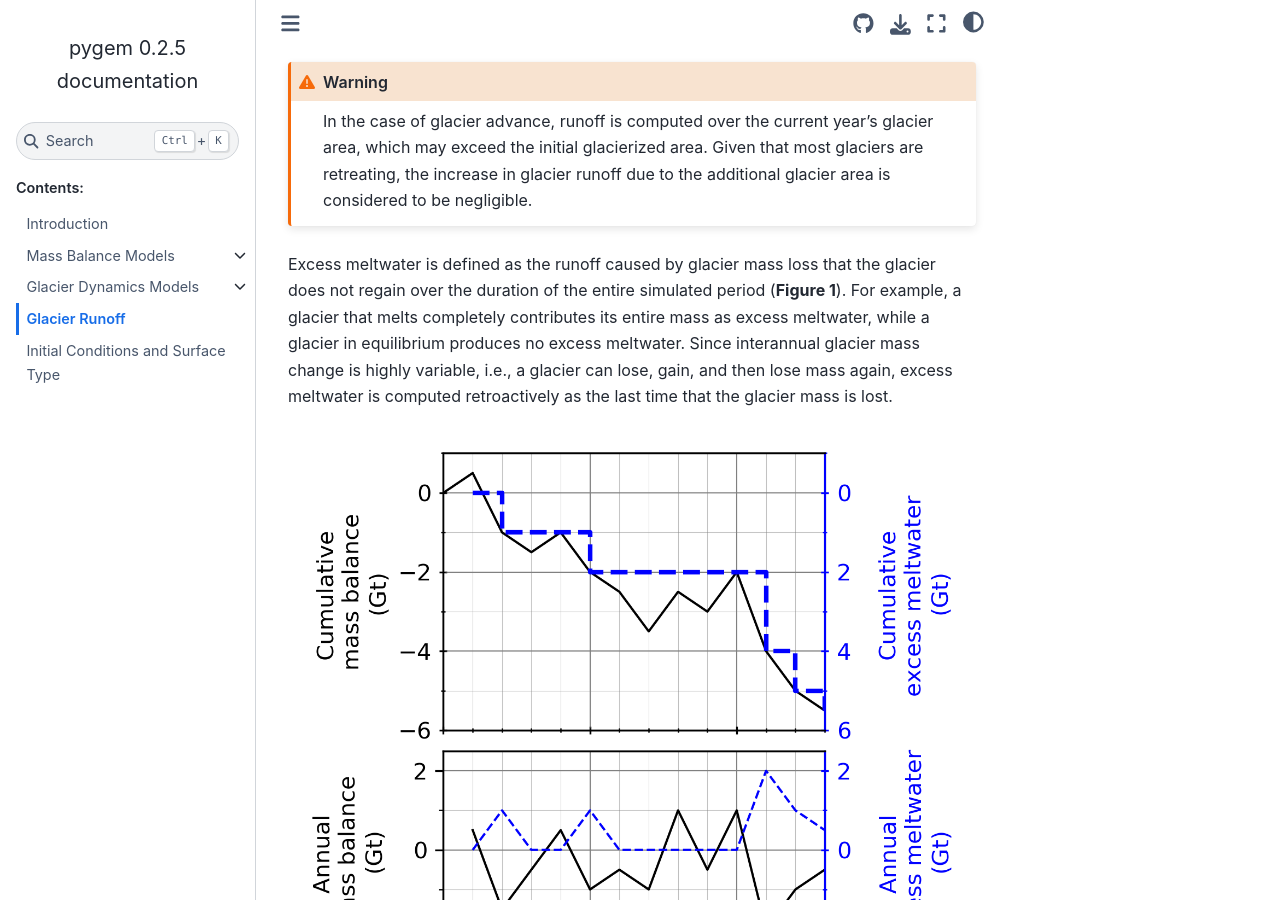
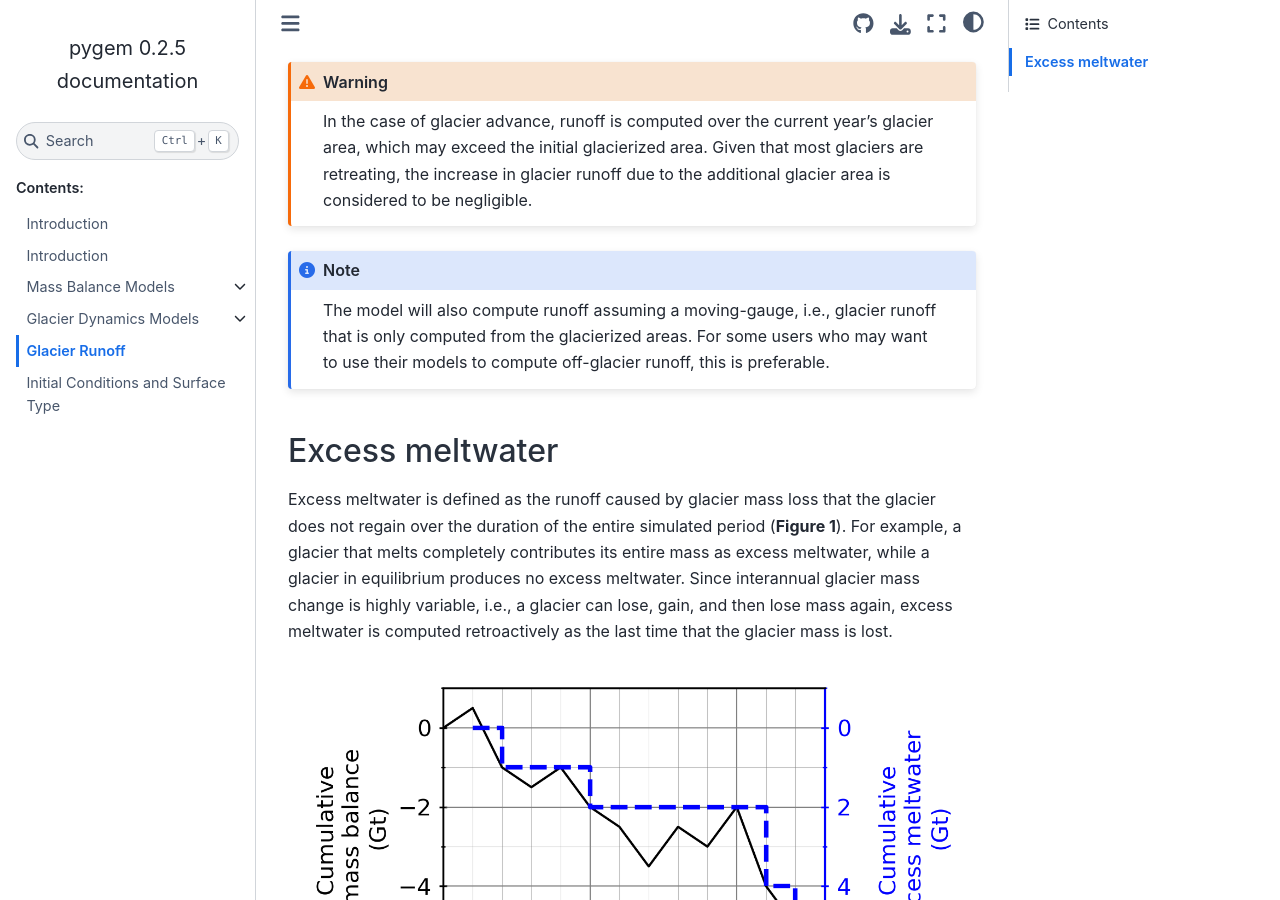
Before and after one commit to drounce/PyGEM, a Sphinx documentation site: the page built from docs/runoff.md, in a window 1280 px wide and 900 px high, scrolled down 363 px. Built offline with Sphinx 7.4.7 and the Sphinx Book theme 1.1.4, drawn with Linux system fonts in a browser that asks for light colours.

Commit message:
new features

````diff
--- a/docs/index.rst
+++ b/docs/index.rst
@@ -11,6 +11,7 @@ Welcome to pygem's documentation!
    :caption: Contents:
 
    introduction
+   model_structure
    mb_parameterizations
    dynamics_parameterizations
    runoff
--- a/docs/runoff.md
+++ b/docs/runoff.md
@@ -11,6 +11,12 @@ In the case of glacier retreat, rain, snow melt, and refreezing are computed for
 In the case of glacier advance, runoff is computed over the current year’s glacier area, which may exceed the initial glacierized area. Given that most glaciers are retreating, the increase in glacier runoff due to the additional glacier area is considered to be negligible.
 ```
 
+```{note}
+The model will also compute runoff assuming a moving-gauge, i.e., glacier runoff that is only computed from the glacierized areas. For some users who may want to use their models to compute off-glacier runoff, this is preferable.
+```
+
+
+## Excess meltwater
 Excess meltwater is defined as the runoff caused by glacier mass loss that the glacier does not regain over the duration of the entire simulated period (**Figure 1**). For example, a glacier that melts completely contributes its entire mass as excess meltwater, while a glacier in equilibrium produces no excess meltwater. Since interannual glacier mass change is highly variable, i.e., a glacier can lose, gain, and then lose mass again, excess meltwater is computed retroactively as the last time that the glacier mass is lost.
 
 ```{figure} _static/excess_meltwater_diagram.png
````
Also changed, not shown: docs/model_structure.md (added, +29 -0 lines), docs/test_write_md.ipynb.
